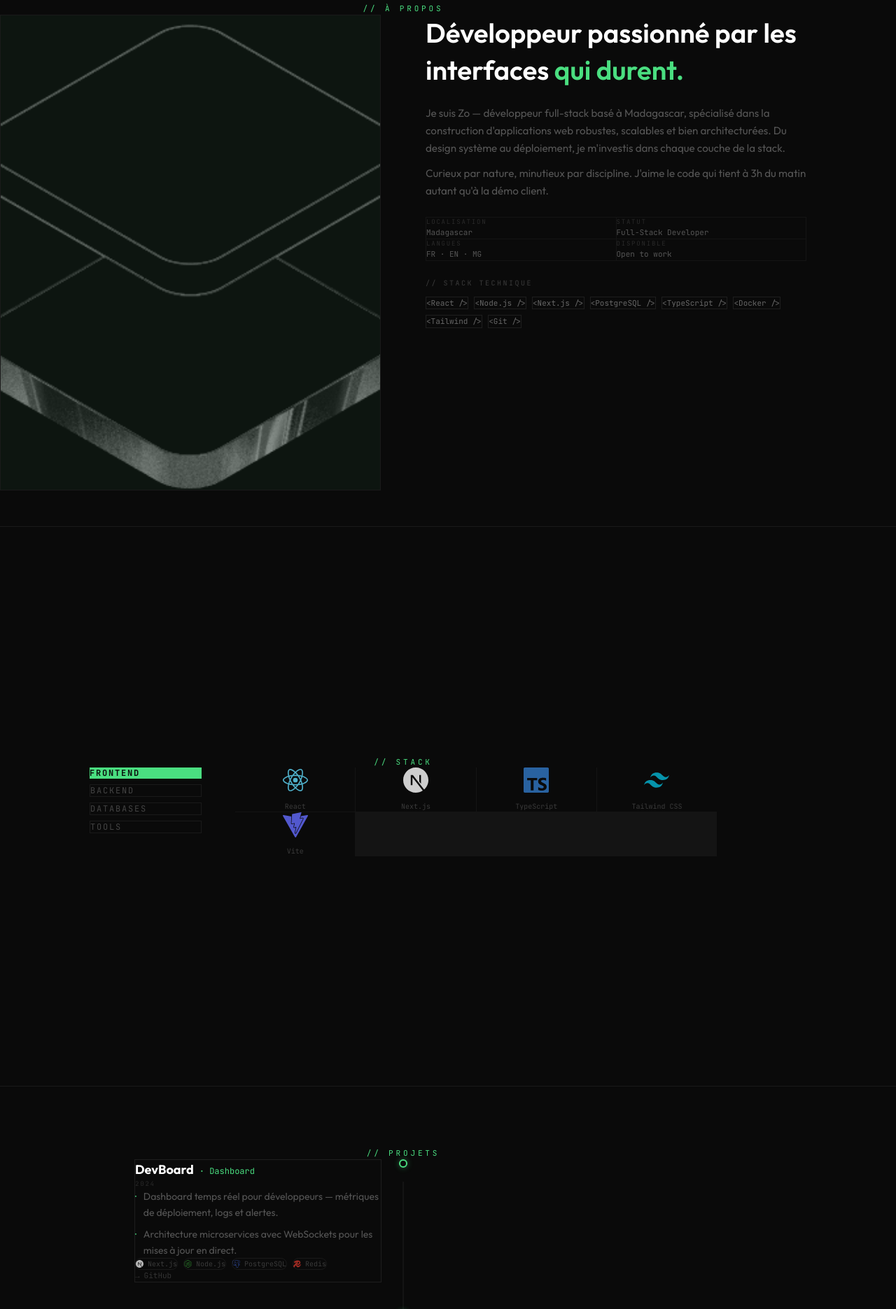
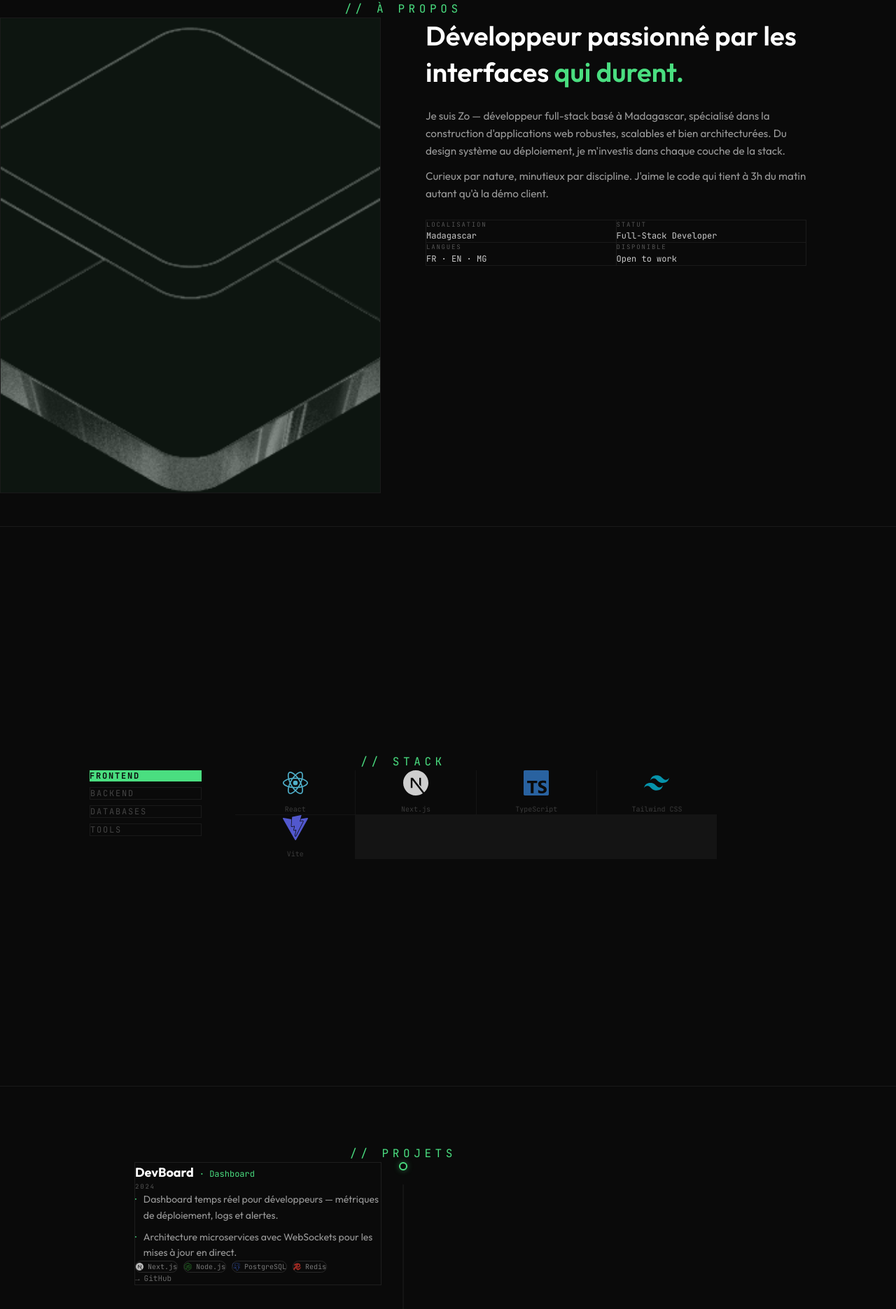
Before and after one commit to zoAntonio/portfolio, a React app: page / in a window 1280 px wide. Shown: the part 848-2719 px from the top of the page at 70% size. Built offline with nearby package versions, Linux system fonts and the light colour scheme; the HTML template or start-up script is replaced by a standard one.

Commit message:
[fix]: correct the font size and bold all of text

```diff
--- a/src/components/Footer.jsx
+++ b/src/components/Footer.jsx
@@ -2,10 +2,10 @@ export default function Footer() {
   return (
     <footer className="border-t border-[#1e1e1e] px-6 py-5">
       <div className="max-w-6xl mx-auto flex flex-col sm:flex-row items-center justify-between gap-2">
-        <span className="font-mono text-[10px] text-[#2a2a2a] tracking-widest uppercase">
+        <span className="font-mono text-[10px] text-[#555] tracking-widest uppercase">
           © {new Date().getFullYear()} Zo Heriniaina Antonio Randrianandrianina
         </span>
-        <span className="font-mono text-[10px] text-[#2a2a2a] tracking-widest">
+        <span className="font-mono text-[10px] text-[#555] tracking-widest">
           Built with{' '}
           <span className="text-[#4ade80]/60">React + Vite</span>
         </span>
--- a/src/components/Section.jsx
+++ b/src/components/Section.jsx
@@ -7,7 +7,7 @@ export default function Section({
   noBorder       = false,
   className      = '',
   innerClassName = '',
-  padding        = 'py-20 px-6',
+  padding        = 'py-14 md:py-20 px-4 sm:px-6',
 }) {
   const ref    = useRef(null)
   const inView = useInView(ref, { once: true, margin: '-80px' })
@@ -28,7 +28,7 @@ export default function Section({
             initial={{ opacity: 0, y: 12 }}
             animate={inView ? { opacity: 1, y: 0 } : {}}
             transition={{ duration: 0.5 }}
-            className="font-mono text-[10px] sm:text-[11px] tracking-[0.35em] uppercase text-[#4ade80] mb-10 w-full text-center"
+            className="font-mono text-sm sm:text-base tracking-[0.35em] uppercase text-[#4ade80] mb-10 w-full text-center"
           >
             // {label}
           </motion.p>
--- a/src/pages/About.jsx
+++ b/src/pages/About.jsx
@@ -1,11 +1,6 @@
 import { motion } from 'framer-motion'
 import Section from '../components/Section'
 import heroImg from '../assets/hero.png'
-
-const SKILLS = [
-  'React', 'Node.js', 'Next.js', 'PostgreSQL',
-  'TypeScript', 'Docker', 'Tailwind', 'Git',
-]
 
 const META = [
   { label: 'Localisation', value: 'Madagascar' },
@@ -27,7 +22,7 @@ export default function About() {
             transition={{ duration: 0.65, delay: 0.1, ease: [0.16, 1, 0.3, 1] }}
             className="w-full"
           >
-            <div className="relative w-full aspect-[4/5] overflow-hidden border border-[#1a1a1a]">
+            <div className="relative w-full aspect-[4/3] md:aspect-[4/5] overflow-hidden border border-[#1a1a1a]">
               <img
                 src={heroImg}
                 alt="Zo"
@@ -56,47 +51,27 @@ export default function About() {
 
             {/* Bio */}
             <div className="flex flex-col gap-3">
-              <p className="text-[#555] leading-relaxed text-sm sm:text-[0.95rem]">
+              <p className="text-[#999] leading-relaxed text-sm sm:text-[0.95rem]">
                 Je suis Zo — développeur full-stack basé à Madagascar, spécialisé dans
                 la construction d'applications web robustes, scalables et bien architecturées.
                 Du design système au déploiement, je m'investis dans chaque couche de la stack.
               </p>
-              <p className="text-[#555] leading-relaxed text-sm sm:text-[0.95rem]">
+              <p className="text-[#999] leading-relaxed text-sm sm:text-[0.95rem]">
                 Curieux par nature, minutieux par discipline. J'aime le code qui tient à
                 3h du matin autant qu'à la démo client.
               </p>
             </div>
 
             {/* Metadata grid */}
-            <div className="grid grid-cols-2 gap-px bg-[#141414] border border-[#141414]">
+            <div className="grid grid-cols-2 gap-px bg-[#1a1a1a] border border-[#1a1a1a]">
               {META.map(({ label, value }) => (
                 <div key={label} className="bg-[#0a0a0a] px-4 py-3">
-                  <p className="font-mono text-[9px] tracking-[0.2em] text-[#2a2a2a] uppercase mb-1">
+                  <p className="font-mono text-[9px] tracking-[0.2em] text-[#555] uppercase mb-1">
                     {label}
                   </p>
-                  <p className="font-mono text-[11px] text-[#555]">{value}</p>
+                  <p className="font-mono text-[12px] text-[#ccc]">{value}</p>
                 </div>
               ))}
-            </div>
-
-            {/* Skills */}
-            <div className="flex flex-col gap-3">
-              <p className="font-mono text-[10px] tracking-[0.25em] text-[#3a3a3a] uppercase">
-                // stack technique
-              </p>
-              <div className="flex flex-wrap gap-2">
-                {SKILLS.map((skill, i) => (
-                  <motion.span
-                    key={skill}
-                    initial={{ opacity: 0, y: 8 }}
-                    animate={inView ? { opacity: 1, y: 0 } : {}}
-                    transition={{ duration: 0.35, delay: 0.3 + i * 0.06 }}
-                    className="px-3 py-1.5 border border-[#1e1e1e] font-mono text-[11px] text-[#666] hover:border-[#4ade80] hover:text-[#4ade80] transition-all duration-200 cursor-default select-none"
-                  >
-                    {`<${skill} />`}
-                  </motion.span>
-                ))}
-              </div>
             </div>
           </motion.div>
 
--- a/src/pages/Hero.jsx
+++ b/src/pages/Hero.jsx
@@ -91,7 +91,7 @@ export default function Hero() {
         initial={{ opacity: 0, y: 12 }}
         animate={{ opacity: 1, y: 0 }}
         transition={{ duration: 0.5, delay: 0.2 }}
-        className="font-mono text-[10px] sm:text-[11px] tracking-[0.35em] uppercase text-[#4ade80] mb-5"
+        className="font-mono text-sm sm:text-base tracking-[0.35em] uppercase text-[#4ade80] mb-5"
       >
         // full-stack developer
       </motion.p>
@@ -147,7 +147,7 @@ export default function Hero() {
         transition={{ delay: 1.8 }}
         className="absolute bottom-24 md:bottom-10 right-6 md:right-10 flex items-center gap-2.5"
       >
-        <span className="font-mono text-[8px] tracking-[0.3em] text-[#2a2a2a] uppercase mr-1 hidden sm:block">
+        <span className="font-mono text-[8px] tracking-[0.3em] text-[#3a3a3a] uppercase mr-1 hidden sm:block">
           connect
         </span>
         {SOCIALS.map(({ href, label, icon }) => (
@@ -157,7 +157,7 @@ export default function Hero() {
             target={href.startsWith('mailto') ? '_self' : '_blank'}
             rel="noopener noreferrer"
             aria-label={label}
-            className="w-9 h-9 rounded-full border border-[#1e1e1e] text-[#444] flex items-center justify-center hover:border-[#4ade80] hover:text-[#4ade80] transition-all duration-200"
+            className="w-9 h-9 rounded-full border border-[#2e2e2e] bg-[#0f0f0f] text-[#888] flex items-center justify-center hover:border-[#4ade80] hover:text-[#4ade80] hover:bg-[#0d0d0d] transition-all duration-200"
           >
             {icon}
           </a>
--- a/src/pages/Projects.jsx
+++ b/src/pages/Projects.jsx
@@ -64,7 +64,7 @@ const PROJECTS = [
 function TechTag({ name }) {
   const tech = TECH_ICONS[name]
   return (
-    <span className="group/tag flex items-center gap-1.5 font-mono text-[10px] text-[#3a3a3a] border border-[#1a1a1a] rounded-full px-3 py-1 hover:border-[#252525] hover:text-[#555] transition-colors duration-200">
+    <span className="group/tag flex items-center gap-1.5 font-mono text-[10px] text-[#777] border border-[#2a2a2a] rounded-full px-3 py-1 hover:border-[#4ade80]/30 hover:text-[#aaa] transition-colors duration-200">
       {tech && (
         <tech.Icon size={11} style={{ color: tech.color }} className="opacity-70 group-hover/tag:opacity-100 transition-opacity duration-200" />
       )}
@@ -88,14 +88,14 @@ function ProjectCard({ project, inView, delay, isLeft }) {
         </h3>
         <span className="font-mono text-[#4ade80] text-xs">· {project.type}</span>
       </div>
-      <p className="font-mono text-[9px] tracking-[0.2em] text-[#2a2a2a] uppercase mb-4">
+      <p className="font-mono text-[9px] tracking-[0.2em] text-[#555] uppercase mb-4">
         {project.period}
       </p>
 
       {/* Description bullets */}
       <ul className="flex flex-col gap-2 mb-5">
         {project.description.map((line, i) => (
-          <li key={i} className="flex gap-2.5 text-sm text-[#555] leading-relaxed">
+          <li key={i} className="flex gap-2.5 text-sm text-[#999] leading-relaxed">
             <span className="text-[#4ade80] shrink-0 mt-0.5 select-none">·</span>
             {line}
           </li>
@@ -115,7 +115,7 @@ function ProjectCard({ project, inView, delay, isLeft }) {
           href={project.github}
           target="_blank"
           rel="noopener noreferrer"
-          className="font-mono text-[11px] text-[#333] hover:text-[#4ade80] transition-colors duration-200 flex items-center gap-1.5"
+          className="font-mono text-[11px] text-[#666] hover:text-[#4ade80] transition-colors duration-200 flex items-center gap-1.5"
         >
           <span>→</span> GitHub
         </a>
@@ -124,7 +124,7 @@ function ProjectCard({ project, inView, delay, isLeft }) {
             href={project.live}
             target="_blank"
             rel="noopener noreferrer"
-            className="font-mono text-[11px] text-[#333] hover:text-[#4ade80] transition-colors duration-200 flex items-center gap-1.5"
+            className="font-mono text-[11px] text-[#666] hover:text-[#4ade80] transition-colors duration-200 flex items-center gap-1.5"
           >
             <span>↗</span> Live
           </a>
```
Also changed, not shown: src/pages/Contact.jsx (+4 -4 lines).
